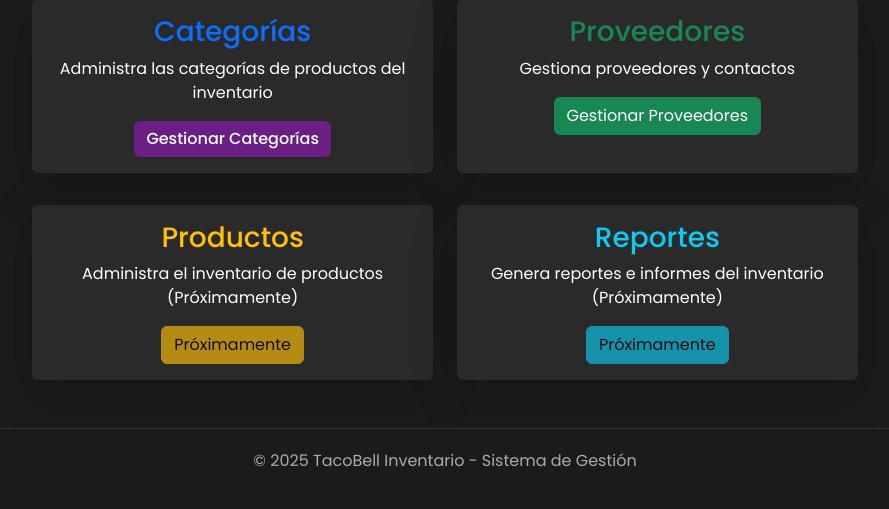
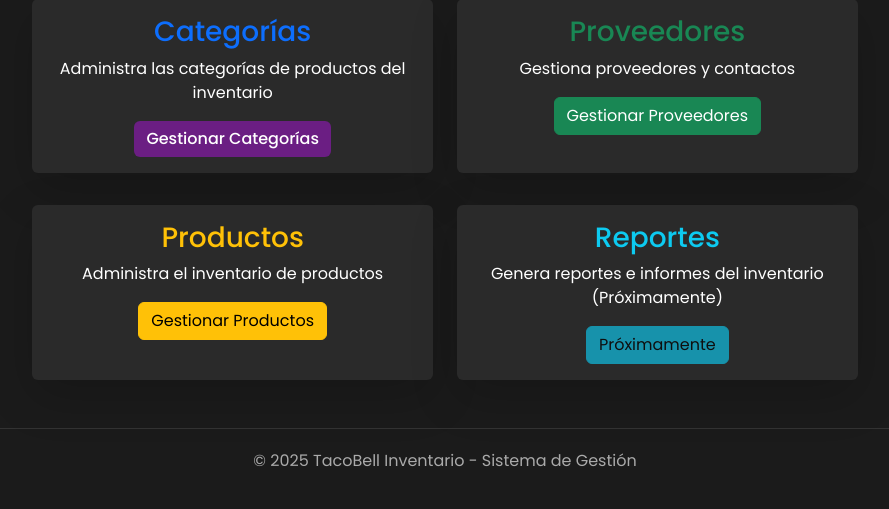
Before and after one commit to juliantb1/Inventario_TB, a Flask app: page / in a window 1280 px wide. Shown: the part 361-870 px from the top of the page, without its empty margins (195-1084 px from the left). Run offline with Flask 3, Linux system fonts and the light colour scheme.

Commit message:
botonproductolisto

```diff
--- a/app/templates/inicio.html
+++ b/app/templates/inicio.html
@@ -35,8 +35,8 @@
                     <div class="card h-100 shadow-lg">
                         <div class="card-body">
                             <h3 class="card-title text-warning">Productos</h3>
-                            <p class="card-text">Administra el inventario de productos (Próximamente)</p>
-                            <button class="btn btn-warning" disabled>Próximamente</button>
+                            <p class="card-text">Administra el inventario de productos</p>
+                            <a href="{{ url_for('productos.listar_productos') }}" class="btn btn-warning">Gestionar Productos</a>
                         </div>
                     </div>
                 </div>
```
